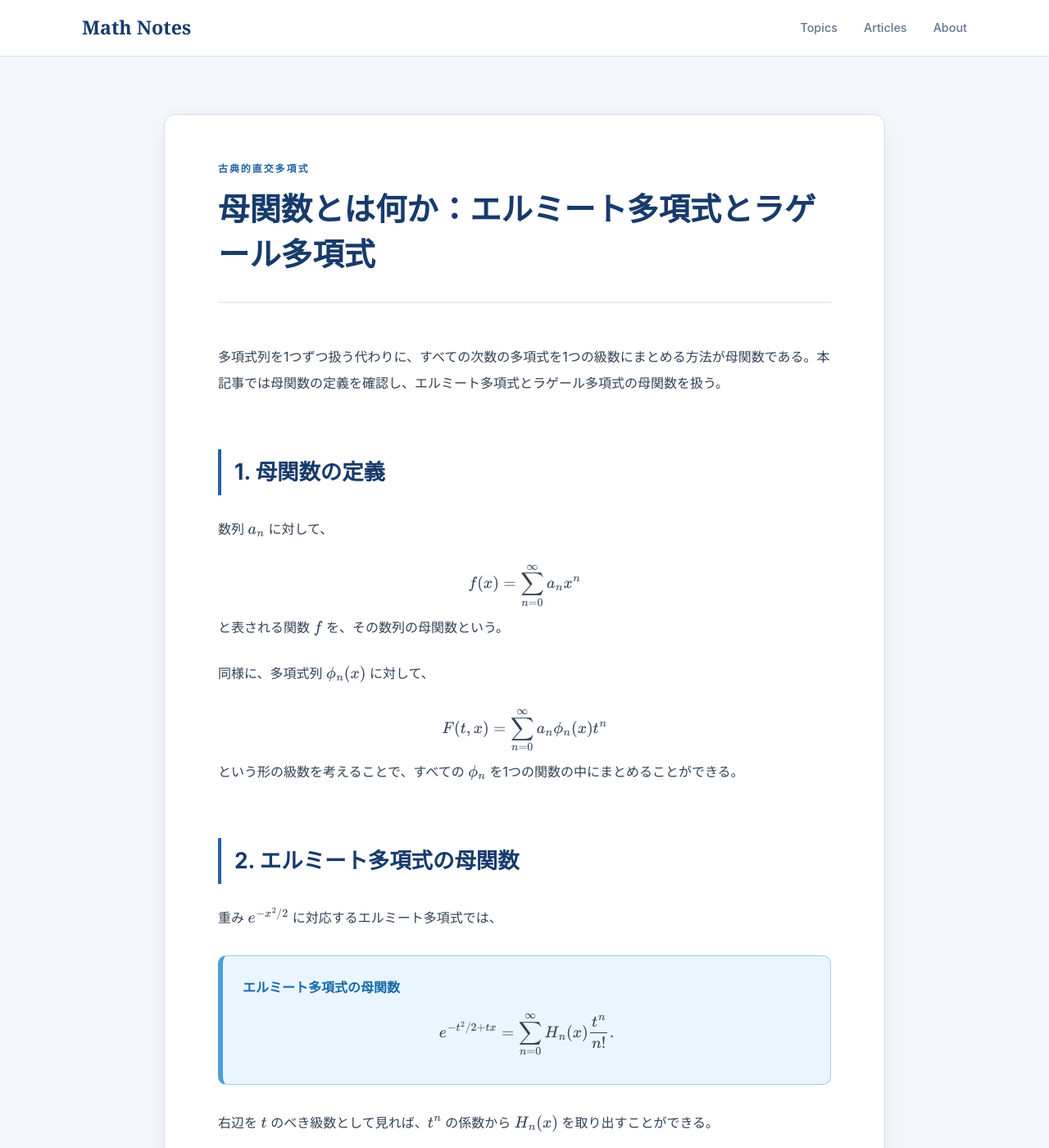
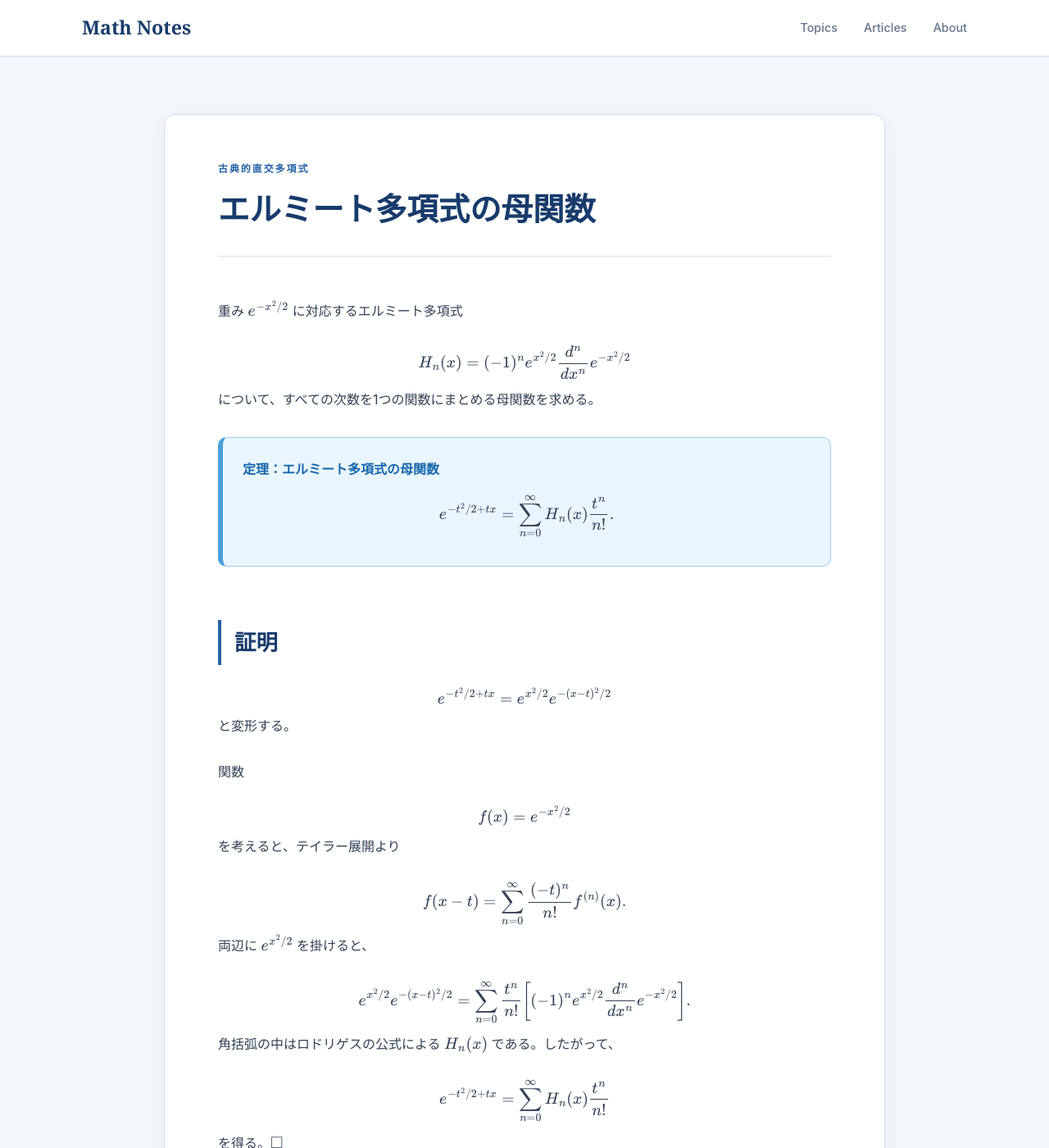
Before and after one commit to koukano/koukano.github.io, a Jekyll site: the page built from articles/generating-functions-hermite-laguerre.md, in a window 1280 px wide and 1400 px high. Shown: the whole window at 82% size. Built offline with Jekyll 4.4.1, drawn with Linux system fonts in a browser that asks for light colours; some of the changed text lies outside the part shown.

Commit message:
Make Hermite generating function a single-theorem article

```diff
--- a/articles/generating-functions-hermite-laguerre.md
+++ b/articles/generating-functions-hermite-laguerre.md
@@ -1,85 +1,87 @@
 ---
 layout: article
-title: "母関数とは何か：エルミート多項式とラゲール多項式"
+title: "エルミート多項式の母関数"
 category: "classical-orthogonal-polynomials"
 category_label: "古典的直交多項式"
 ---
 
-多項式列を1つずつ扱う代わりに、すべての次数の多項式を1つの級数にまとめる方法が母関数である。本記事では母関数の定義を確認し、エルミート多項式とラゲール多項式の母関数を扱う。
-
-## 1. 母関数の定義
-
-数列 $\{a_n\}$ に対して、
+重み $e^{-x^2/2}$ に対応するエルミート多項式
 
 $$
-f(x)
+H_n(x)
 =
-\sum_{n=0}^{\infty}
-a_nx^n
+(-1)^n e^{x^2/2}
+\frac{d^n}{dx^n}e^{-x^2/2}
 $$
 
-と表される関数 $f$ を、その数列の母関数という。
-
-同様に、多項式列 $\{\phi_n(x)\}$ に対して、
-
-$$
-F(t,x)
-=
-\sum_{n=0}^{\infty}
-a_n\phi_n(x)t^n
-$$
-
-という形の級数を考えることで、すべての $\phi_n$ を1つの関数の中にまとめることができる。
-
-## 2. エルミート多項式の母関数
-
-重み $e^{-x^2/2}$ に対応するエルミート多項式では、
+について、すべての次数を1つの関数にまとめる母関数を求める。
 
 <div class="math-box theorem-box">
 
-<div class="math-box-title">エルミート多項式の母関数</div>
+<div class="math-box-title">定理：エルミート多項式の母関数</div>
 
 $$
 e^{-t^2/2+tx}
 =
 \sum_{n=0}^{\infty}
-H_n(x)
-\frac{t^n}{n!}.
+H_n(x)\frac{t^n}{n!}.
 $$
 
 </div>
 
-右辺を $t$ のべき級数として見れば、$t^n$ の係数から $H_n(x)$ を取り出すことができる。
-
-## 3. ラゲール多項式の母関数
-
-ラゲール多項式 $L_n^\alpha(x)$ については、
-
-<div class="math-box theorem-box">
-
-<div class="math-box-title">ラゲール多項式の母関数</div>
+## 証明
 
 $$
-\frac{1}
-{(1-t)^{\alpha+1}}
-\exp\left(
--\frac{xt}{1-t}
-\right)
+e^{-t^2/2+tx}
+=
+e^{x^2/2}
+e^{-(x-t)^2/2}
+$$
+
+と変形する。
+
+関数
+
+$$
+f(x)=e^{-x^2/2}
+$$
+
+を考えると、テイラー展開より
+
+$$
+f(x-t)
 =
 \sum_{n=0}^{\infty}
-L_n^\alpha(x)t^n.
+\frac{(-t)^n}{n!}
+f^{(n)}(x).
 $$
 
-</div>
+両辺に $e^{x^2/2}$ を掛けると、
 
-この公式も、右辺の $t^n$ の係数を比較することで各次数のラゲール多項式を取り出せる。
+$$
+e^{x^2/2}e^{-(x-t)^2/2}
+=
+\sum_{n=0}^{\infty}
+\frac{t^n}{n!}
+\left[
+(-1)^n
+e^{x^2/2}
+\frac{d^n}{dx^n}
+e^{-x^2/2}
+\right].
+$$
 
-## 4. 母関数を使う利点
+角括弧の中はロドリゲスの公式による $H_n(x)$ である。したがって、
 
-母関数を用いると、多項式列全体を1つの関数として扱うことができる。そのため、漸化式の導出、微分公式の導出、積分表示の導出などをまとめて行える。
+$$
+e^{-t^2/2+tx}
+=
+\sum_{n=0}^{\infty}
+H_n(x)\frac{t^n}{n!}
+$$
 
-特に、次の記事ではゲーゲンバウアー多項式の3項間漸化式から母関数を導き、その特殊な場合としてルジャンドル多項式の母関数を得る。
+を得る。$\square$
 
 ## 次の記事
 
-[ゲーゲンバウアー多項式とルジャンドル多項式の母関数](/articles/gegenbauer-legendre-generating-functions.html)
+[ラゲール多項式の母関数](/articles/laguerre-generating-function.html)
```
